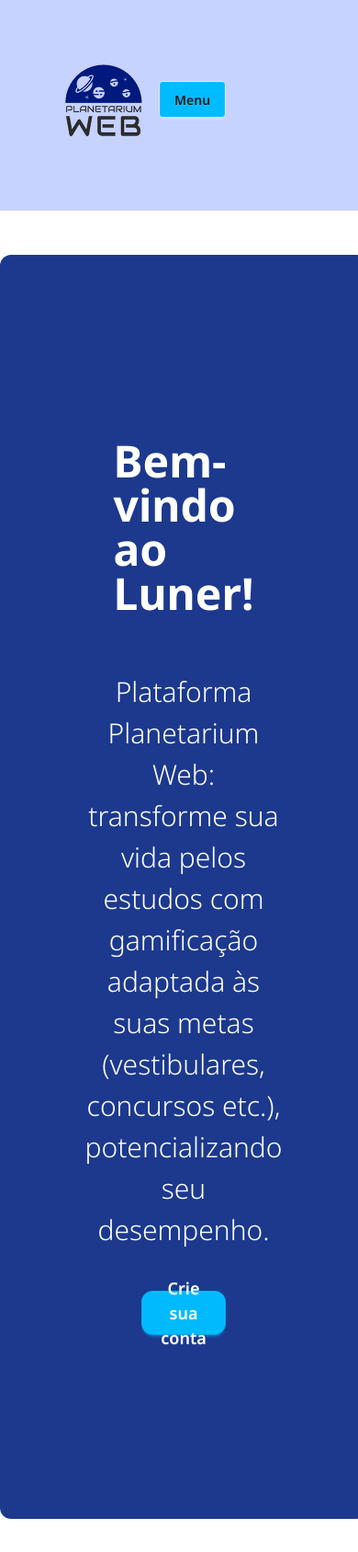
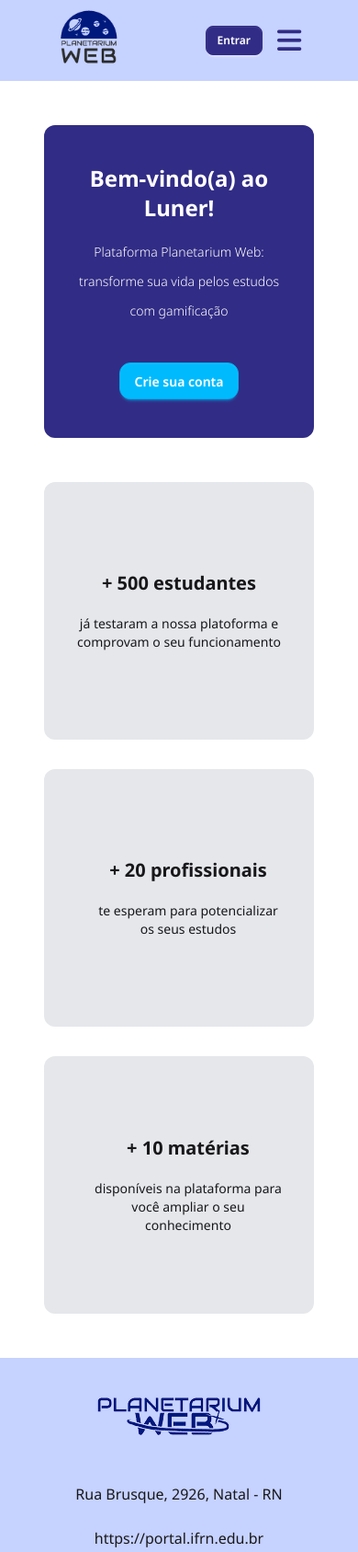
Before and after one commit to pedromartinssl/Luner-PlanetariumWeb, a plain HTML site: page home.html in a window 390 px wide. Shown: the top 1687 px of the page at 92% size. Drawn offline with nearby package versions, Linux system fonts and the light colour scheme.

Commit message:
Ajustes da página home, e responsividade

```diff
--- a/home.html
+++ b/home.html
@@ -16,72 +16,97 @@
     <script src="https://cdn.jsdelivr.net/npm/@tailwindcss/browser@4"></script>
     <!--CDN do DaisyUI-->
     <link href="https://cdn.jsdelivr.net/npm/daisyui@5" rel="stylesheet" type="text/css" />
-    <script src="https://cdn.jsdelivr.net/npm/@tailwindcss/browser@4"></script>
+    <!--Font Awsome-->
+    <script src="https://kit.fontawesome.com/8cf49f85f4.js" crossorigin="anonymous"></script>
 </head>
 
 <body class="font-[Noto_Sans]">
 
-    <header class="bg-indigo-200 flex-row flex  p-15  md:m-25 mb-12 md:mt-12 md:rounded-xl md:max-w-7xl">
+    <header
+        class="bg-indigo-200 flex-row flex justify-evenly gap-8 p-1 items-center mb-[48px] md:mb-[48px] md:mr-[96px] md:ml-[96px] md:mt-[38px] md:rounded-xl md:justify-center md:gap-[464px]">
         <div class="">
-            <figure><img src="img/logo-header.png" alt="Logo Planetarium Web"></figure>
+            <figure><img class="w-20" src="img/logo-header.png" alt="Logo Planetarium Web"></figure>
         </div>
         <nav>
-            <menu class="flex justify-center pt-6 flex-row-reverse items-center">
-                <details class="dropdown md:hidden">
-                    <summary class="btn m-1 bg-sky-400">Menu</summary>
-                    <ul class="menu dropdown-content bg-base-100 rounded-box z-1 w-52 p-2 shadow-sm">
-                        <li><a role="button" href="home.html" class="font-bold underline">Home</a></li>
-                        <li><a role="button" href="login.html">Login</a></li>
-                        <li><a role="button" href="login.html">Alunos</a></li>
-                        <li><a role="button" href="cadastro.html">Cadastro</a></li>
-                        <li><a role="button" href="#" class="btn bg-blue-900 text-white rounded-xl px-6 py-7">Entrar</a></li>
+            <menu class="flex gap-3 flex-row items-center">
+                <ul class="md:hidden">
+                    <li class=""><a href="login.html"
+                            class="btn border border-indigo-900 btn-sm bg-indigo-900 text-white rounded-lg">Entrar</a>
+                    </li>
+                </ul>
+                <details class="dropdown dropdown-end md:hidden">
+                    <summary class="m-1 text-indigo-900 list-none flex items-center gap-2">
+                        <i class="fa-solid fa-bars text-3xl"></i>
+                    </summary>
+
+                    <ul class="menu dropdown-content bg-base-100 rounded-box z-10 w-40 p-2 shadow-lg mt-2">
+                        <li><a href="home.html">Home</a></li>
+                        <li><a href="login.html">Login</a></li>
+                        <li><a href="alunos.html">Alunos</a></li>
+                        <li><a href="cadastro.html">Cadastro</a></li>
+
                     </ul>
                 </details>
                 <ul class="hidden md:flex flex-row gap-8 items-center">
                     <li><a role="button" href="home.html" class="font-bold underline">Home</a></li>
                     <li><a role="button" href="login.html">Login</a></li>
                     <li><a role="button" href="cadastro.html">Cadastro</a></li>
-                        <li><a role="button" href="#" class="btn bg-blue-900 text-white rounded-xl px-6 py-7">Entrar</a></li>
+                    <li><a role="button" href="#" class="btn bg-blue-900 text-white rounded-xl px-6 py-7">Entrar</a>
+                    </li>
                 </ul>
             </menu>
         </nav>
 
     </header>
 
-    <main class="md:ml-25 md:mr-25">
-        <section class="text-white bg-blue-900 p-50 flex flex-col items-center rounded-xl">
-            <h1 class="font-bold text-5xl">Bem-vindo ao Luner!</h1>
-            <p class=" pt-15 pb-11 text-3xl font-light leading-normal text-center">Plataforma Planetarium Web:
-                transforme sua vida pelos estudos com
-                gamificação adaptada às suas metas (vestibulares, concursos etc.), potencializando seu desempenho.</p>
-            <button class="btn btn-info btn-lg rounded-xl text-white"><a href="cadastro.html">Crie sua
+    <main class="text-center mb-[48px] ml-[48px] mr-[48px] md:ml-25 md:mr-25">
+        <section
+            class="text-white bg-indigo-900 pt-[42px] pl-[24px] pr-[24px] pb-[42px] flex flex-col items-center rounded-xl md:pt-[140px] md:pb-[140px] md:pr-[25px] md:pl-[25px]">
+            <h1 class="font-bold pb-[16px] text-2xl md:text-4xl md:pb-[44px]">Bem-vindo(a) ao Luner!</h1>
+            <p class="text-sm leading-8 pb-[40px] font-light text-center block md:hidden">Plataforma Planetarium Web:
+                transforme sua vida pelos estudos com gamificação</p>
+            <p class="text-sm leading-8 pb-[40px] font-light text-center md:text-2xl md:pb-[40px] hidden md:block">
+                Plataforma Planetarium Web: transforme sua vida pelos estudos com gamificação adaptada às suas metas
+                (vestibulares, concursos etc.), potencializando seu desempenho.</p>
+            <button class="btn btn-info rounded-xl md:btn-lg text-white"><a href="cadastro.html">Crie sua
                     conta</a></button>
         </section>
 
-        <section class="flex-col flex md:flex-row text-center gap-8 justify-between mt-12 mb-12">
-            <div class="flex justify-center items-center bg-gray-200 flex-col p-10 w-full h-125 rounded-xl">
-                <h1 class="text-4xl font-bold pb-12">+ 500 estudantes</h1>
-                <span class="text-2xl leading-normal">já testaram a nossa plataforma e comprovam o seu
-                    funcionamento</span>
+        <section class="flex-col flex md:flex-row gap-[32px] justify-between mt-12 mb-12">
+            <div
+                class="flex justify-center bg-gray-200 flex-col h-70 md:w-90 md:h-90 rounded-xl md:pb-[30px] md:pt-[30px] ">
+                <div class="flex justify-center flex-col">
+                    <h1 class="text-xl font-bold pb-[20px] md:text-2xl">+ 500 estudantes</h1>
+                    <span class="text-sm leading-toose pl-8 pr-8 md:text-lg">já testaram a nossa platoforma e comprovam
+                        o seu funcionamento</span>
                 </div>
-            <div class="flex justify-center items-center bg-gray-200 flex-col p-10 w-full h-125 rounded-xl">
-                <h1 class="text-4xl font-bold pb-12">+ 20 profissionais</h1>
-                <span class="text-2xl leading-normal">te esperam para potencializar os seus estudos </span>
             </div>
-            <div class="flex justify-center items-center bg-gray-200 flex-col p-10 w-full h-125 rounded-xl">
-                <h1 class="text-4xl font-bold pb-12">+ 10 matérias</h1>
-                <span class="text-2xl leading-normal">disponíveis na plataforma para você ampliar o seu
+            <div class="flex justify-center bg-gray-200 flex-col h-70 md:w-90 md:h-90 rounded-xl md:pb-[30px] md:pt-[30px] md:pr-[20px] pl-[20px]">
+                <div class="flex justify-center flex-col">
+                    <h1 class="text-xl font-bold pb-[20px] md:text-2xl">+ 20 profissionais</h1>
+                    <span class="text-sm leading-toose pl-8 pr-8 md:text-lg">te esperam para potencializar os seus
+                        estudos </span>
+                </div>
+
+            </div>
+            <div class="flex justify-center bg-gray-200 flex-col h-70 md:w-90 md:h-90 rounded-xl md:pb-[30px] md:pt-[30px] md:pr-[20px] pl-[20px]">
+                <div class="flex justify-center flex-col">
+                    <h1 class="text-xl font-bold pb-[20px] md:text-2xl">+ 10 matérias</h1>
+                    <span class="text-sm leading-toose pl-8 pr-8 md:text-lg">disponíveis na plataforma para você ampliar
+                        o seu
                         conhecimento</span>
+                </div>
+
             </div>
         </section>
     </main>
 
-    <footer class="bg-indigo-200 flex-col flex items-center pb-6">
-        <div class="flex items-center pb-5">
+    <footer class="bg-indigo-200 flex-col flex items-center pb-6 md:justify-center md:flex-row md:gap-[464px] md:pt-[10px] md:pb-[10px]">
+        <div class="flex items-center pb-5 pt-3">
             <figure><img src="img/icon-footer.png" alt="Logo Planetarium Web"></figure>
         </div>
         <div class="flex flex-col items-center">
-            <ul class="flex gap-6 flex-col justify-center items-center">
+            <ul class="flex gap-6 md:gap-[56px] flex-col justify-center items-center md:flex-row">
                 <li>
                     <p>Rua Brusque, 2926, Natal - RN</p>
                 </li>
```
Lines whose indentation alone changed are shown as unchanged.
